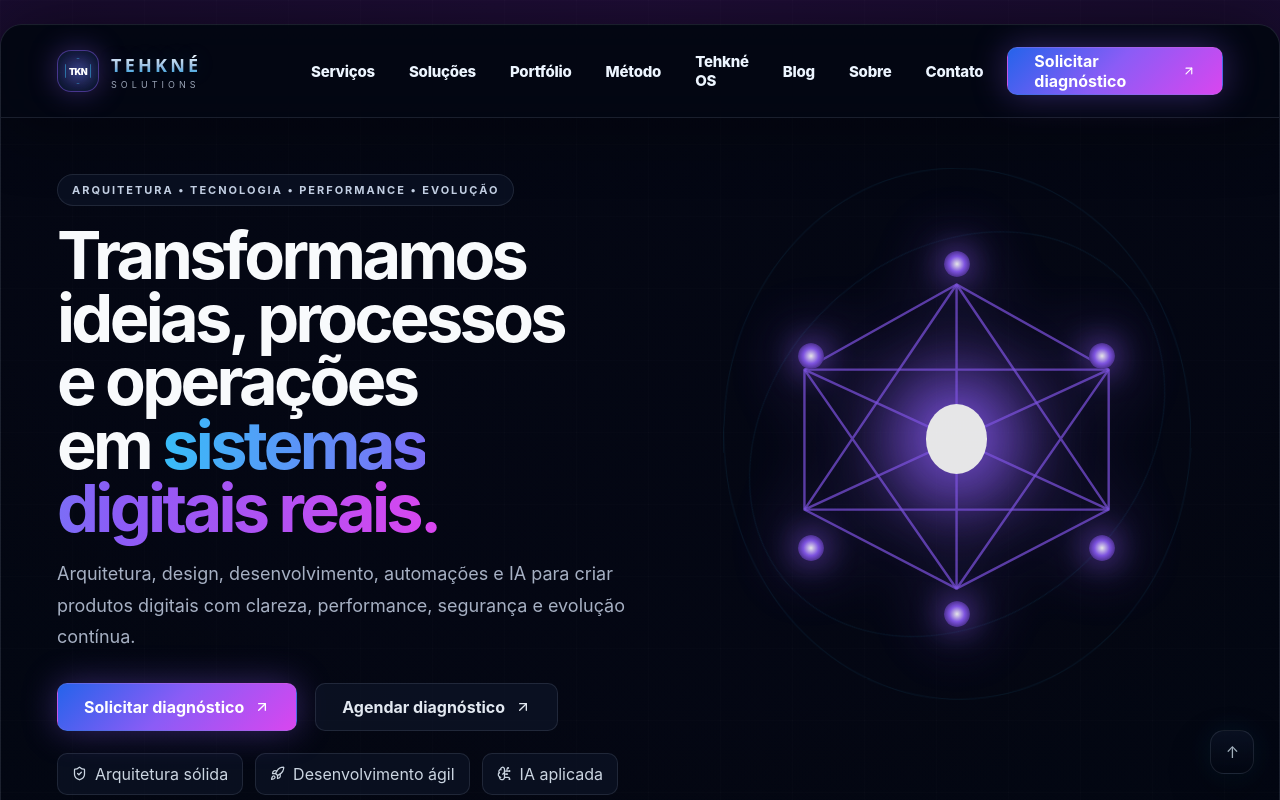
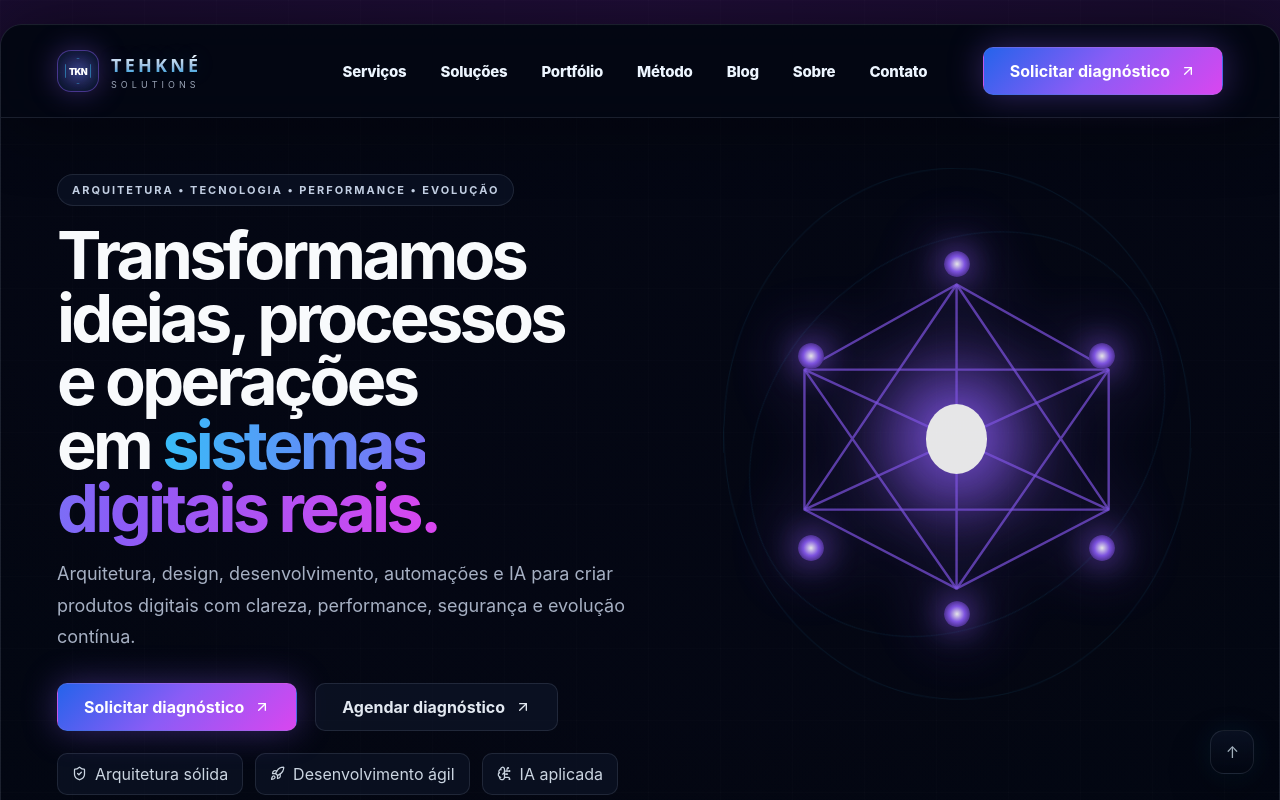
Before and after one commit to Tehkne-Solutions/tehkne-site, a Next.js app: page / in a window 1280 px wide. Shown: the top 800 px of the page. Built offline with nearby package versions, Linux system fonts and the light colour scheme.

Commit message:
chore: remove Tehkne OS nav item

```diff
--- a/app/components/SiteHeader.tsx
+++ b/app/components/SiteHeader.tsx
@@ -8,7 +8,6 @@ const navItems = [
   ['Soluções', '/solucoes'],
   ['Portfólio', '/portfolio'],
   ['Método', '/metodo'],
-  ['Tehkné OS', '/tehkne-os'],
   ['Blog', '/blog'],
   ['Sobre', '/sobre'],
   ['Contato', '/contato']
```
